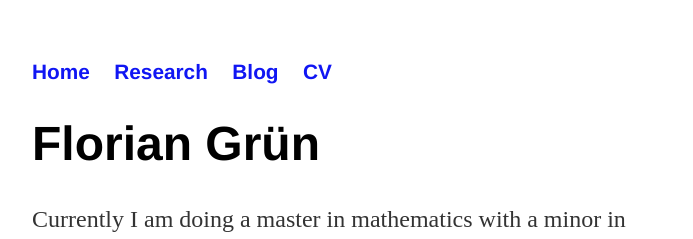
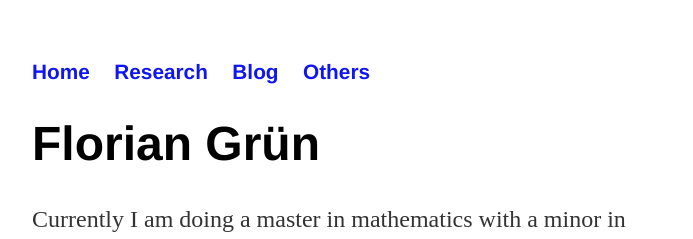
Before and after one commit to Cathelion/Cathelion.github.io, a Jekyll site: the page built from index.html, in a window 1280 px wide. Shown: the top 239 px of the page, without its empty margins (288-981 px from the left). Built offline with Jekyll 4.4.1, drawn with Linux system fonts in a browser that asks for light colours.

Commit message:
Update default.html

```diff
--- a/_layouts/default.html
+++ b/_layouts/default.html
@@ -23,9 +23,9 @@
 		<nav>
     		<ul>
         		<li><a href="/">Home</a></li>
-        		<li><a href="/research">Research</a></li>
-			<li><a href="/blog">Blog</a></li>
-        		<li><a href="/cv">CV</a></li>
+        		<li><a href="/research/research.html">Research</a></li>
+			<li><a href="/blog/blog.html">Blog</a></li>
+        		<li><a href="/others/others.html">Others</a></li>
     		</ul>
 		</nav>
 		<div class="container">
```
